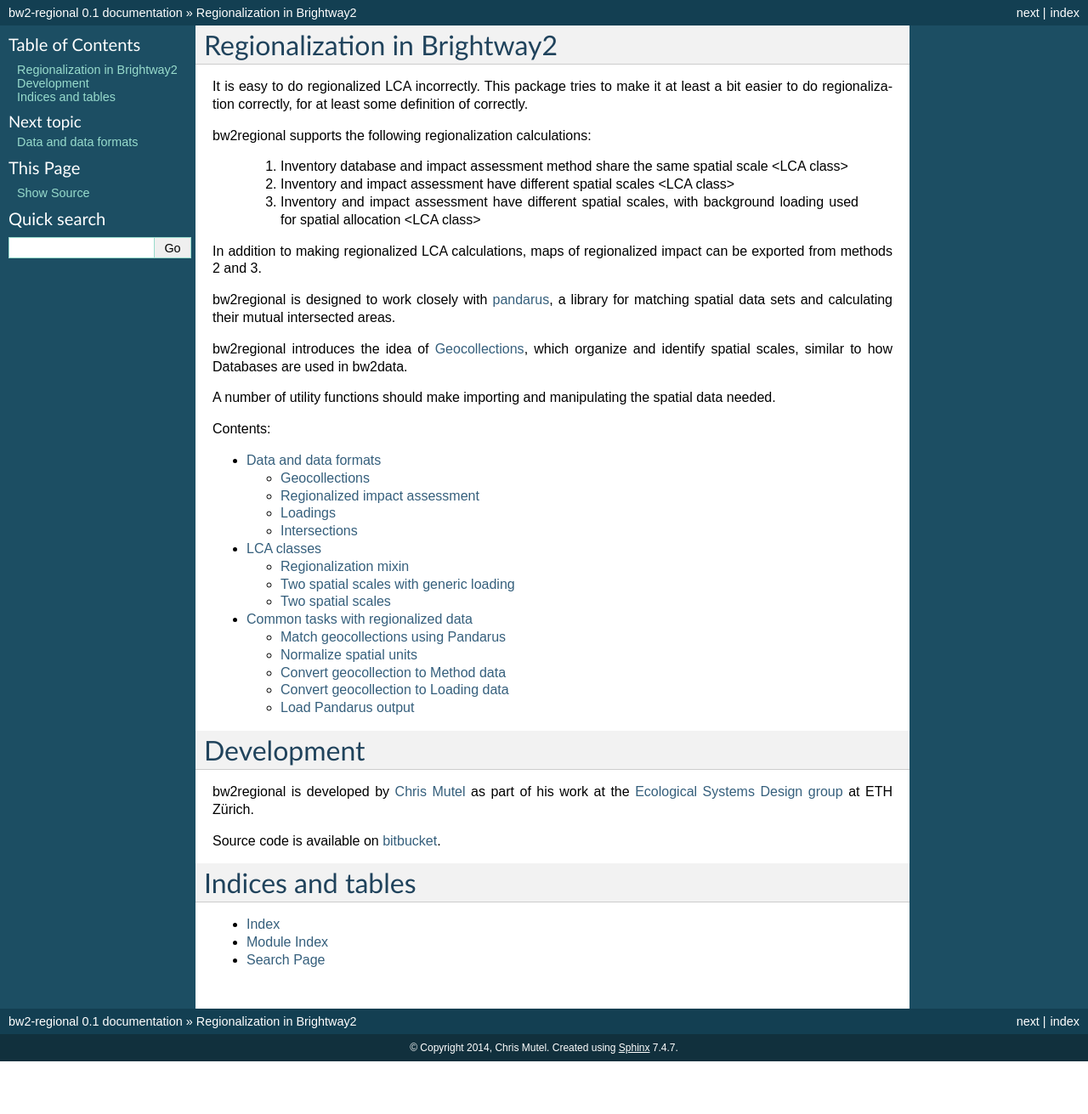
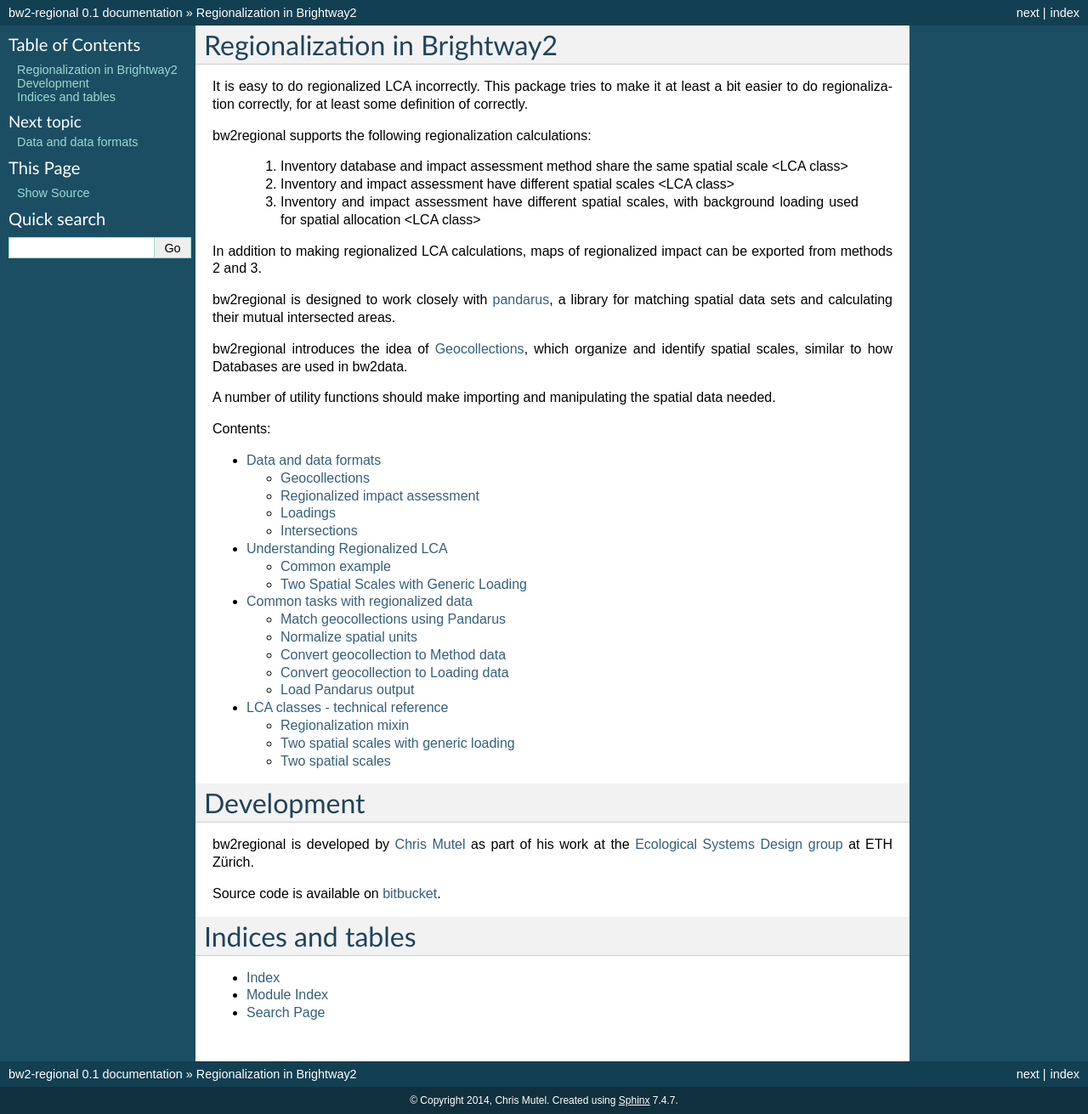
Before and after one commit to brightway-lca/brightway2-regional, a Sphinx documentation site: the page built from docs/index.rst, in a window 1280 px wide. Shown: the whole page at 85% size. Built offline with Sphinx 7.4.7, drawn with Linux system fonts in a browser that asks for light colours; before the commit the page ends 1249 px from its top, so only the background shows below that; part of the change alters nothing that is shown.

Commit message:
Start more detailed docs with examples

```diff
--- a/docs/index.rst
+++ b/docs/index.rst
@@ -30,6 +30,7 @@ Contents:
    formats
    lca
    common
+   technical
 
 Development
 ===========
--- a/docs/lca.rst
+++ b/docs/lca.rst
@@ -1,20 +1,42 @@
-LCA classes
-***********
+Understanding Regionalized LCA
+******************************
 
-Regionalization mixin
-=====================
+Common example
+==============
 
-.. autoclass:: bw2regional.lca.RegionalizationMixin
-    :members:
 
-Two spatial scales with generic loading
+
+Two Spatial Scales with Generic Loading
 =======================================
 
-.. autoclass:: bw2regional.lca.TwoSpatialScalesWithGenericLoadingLCA
-    :members:
+We start with a relatively complex example of regionalized LCA - the inventory database and impact assessment method have different spatial scales, and we have background loading data which is generic to all biosphere flows. In this case, we have the following formula:
 
-Two spatial scales
-==================
+.. math::
 
-.. autoclass:: bw2regional.lca.TwoSpatialScalesLCA
-    :members:
+    h_{r} = \left[ \textbf{MNGLR} \right]^{T} \circ [ \textbf{B} \cdot (\textbf{A}^{-1}f) ]
+
+Let's start with **R**, the regionalized characterization matrix. **R** provides characterization factors for each biosphere flow and each impact assessment spatial unit. The spatial scale for impact assessment depends on the impact category, but it generally something like watersheds or ecoregions.
+
+**R** has rows of different impact assessment spatial units, and columns of biosphere flows. In our example, we are using made up numbers, so we can make up **R** as follows:
+
+.. math::
+
+    \textbf{R} = \begin{bmatrix} 1 & 2 \\ 3 & 4 \\ 5 & 6 \end{bmatrix}
+
+So, in the first row (perhaps the Danube watershed) and the first column (perhaps emission of elemental chlorine), there is a characterization factor of 1. The units in **R** are units of damage, either at the mid- or endpoint.
+
+We now start estimating where our inventory activities occur. Of course, we know where they occur, at least in our version of the world - each inventory dataset should have a location, and the mapping matrix **M** indicates which inventory dataset is associated with inventory location. The number of inventory locations is always equal to or fewer than the number of inventory datasets, as any additional places on earth which we don't have inventory datasets for don't exist in our model of the world. **M** has rows of inventory activities (e.g. make steel), and columns of inventory spatial units (e.g. Georgia). If the activity occurs in the given location, there is a one in **M**, and otherwise a zero. Here is our example mapping matrix:
+
+.. math::
+
+    \textbf{M} = \begin{bmatrix} 1 & 0 & 0 & 0 \\ 0 & 1 & 0 & 0 \\ 0 & 0 & 1 & 0 \\ 0 & 0 & 0 & 1 \\ 0 & 0 & 0 & 1 \end{bmatrix}
+
+This **M** tells us that the activity in the first row, whatever that is, happens in the first inventory location, wherever that is.
+
+The background loading matrix **L** represents our best knowledge about where inventory activities happen, based on where these activities are happening now and the amount that is currently emitted to the environment. **L** is diagonal - it has values on the diagonal and zeros elsewhere.
+
+Where the normalization matrix **N** is defined by:
+
+.. math::
+
+    \textbf{N}_{i,i} = \left[ \sum_{j} \left( \textbf{GL} \right)_{i,j} \right]^{-1}
--- /dev/null
+++ b/docs/technical.rst
@@ -0,0 +1,20 @@
+LCA classes - technical reference
+*********************************
+
+Regionalization mixin
+=====================
+
+.. autoclass:: bw2regional.lca.RegionalizationMixin
+    :members:
+
+Two spatial scales with generic loading
+=======================================
+
+.. autoclass:: bw2regional.lca.TwoSpatialScalesWithGenericLoadingLCA
+    :members:
+
+Two spatial scales
+==================
+
+.. autoclass:: bw2regional.lca.TwoSpatialScalesLCA
+    :members:
```
